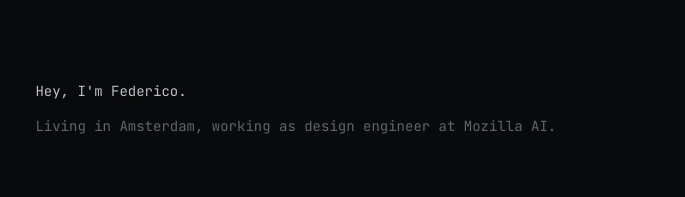
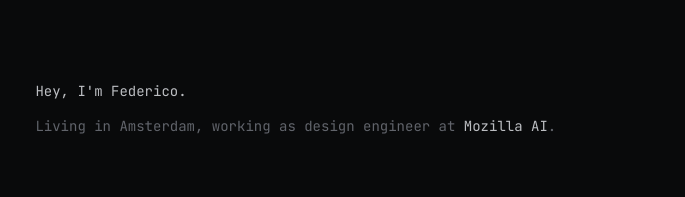
Before and after one commit to jigjigjig/fede.love, a React (Vite) app: page /#/ in a window 1280 px wide. Shown: the top 197 px of the page, without its empty margins (113-798 px from the left). Built offline with nearby package versions, Linux system fonts and the light colour scheme.

Commit message:
Link Mozilla AI in headline

```diff
--- a/src/pages/Portfolio.tsx
+++ b/src/pages/Portfolio.tsx
@@ -177,7 +177,16 @@ const Portfolio = () => {
                 Hey, I'm Federico.
               </p>
               <p className="text-muted-foreground">
-              Living in Amsterdam, working as design engineer at Mozilla AI.
+              Living in Amsterdam, working as design engineer at{" "}
+              <a
+                href="https://www.mozilla.ai/"
+                target="_blank"
+                rel="noreferrer"
+                className="text-foreground hover:text-accent hover-glow"
+              >
+                Mozilla AI
+              </a>
+              .
               </p>
             </div>
           </SpinnerSection>
```
